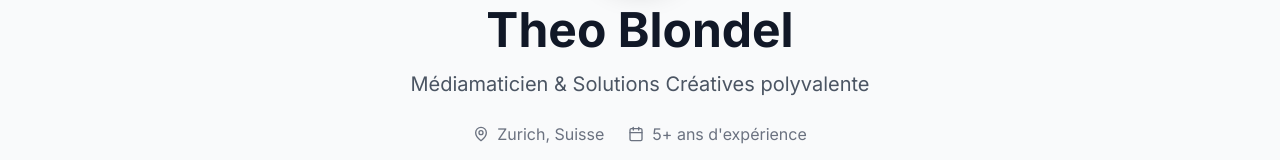
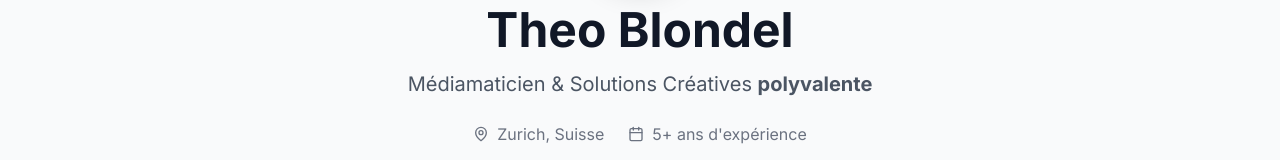
Before and after one commit to serfgxgsdfgcvg/asd, a React (Vite) app: page /cv in a window 1280 px wide. Shown: the part 308-468 px from the top of the page. Built offline with nearby package versions, Linux system fonts and the light colour scheme.

Commit message:
Fix polyvalente styling to bold

```diff
--- a/src/components/InteractiveCV.tsx
+++ b/src/components/InteractiveCV.tsx
@@ -201,7 +201,7 @@ export default function InteractiveCV() {
                   Theo Blondel
                 </h1>
                 <p className="text-xl text-gray-600 dark:text-gray-400 mb-6">
-                  Médiamaticien & Solutions Créatives polyvalente
+                  Médiamaticien & Solutions Créatives <span className="font-bold">polyvalente</span>
                 </p>
                 <div className="flex items-center justify-center gap-6 text-gray-500 dark:text-gray-500">
                   <div className="flex items-center gap-2">
```
